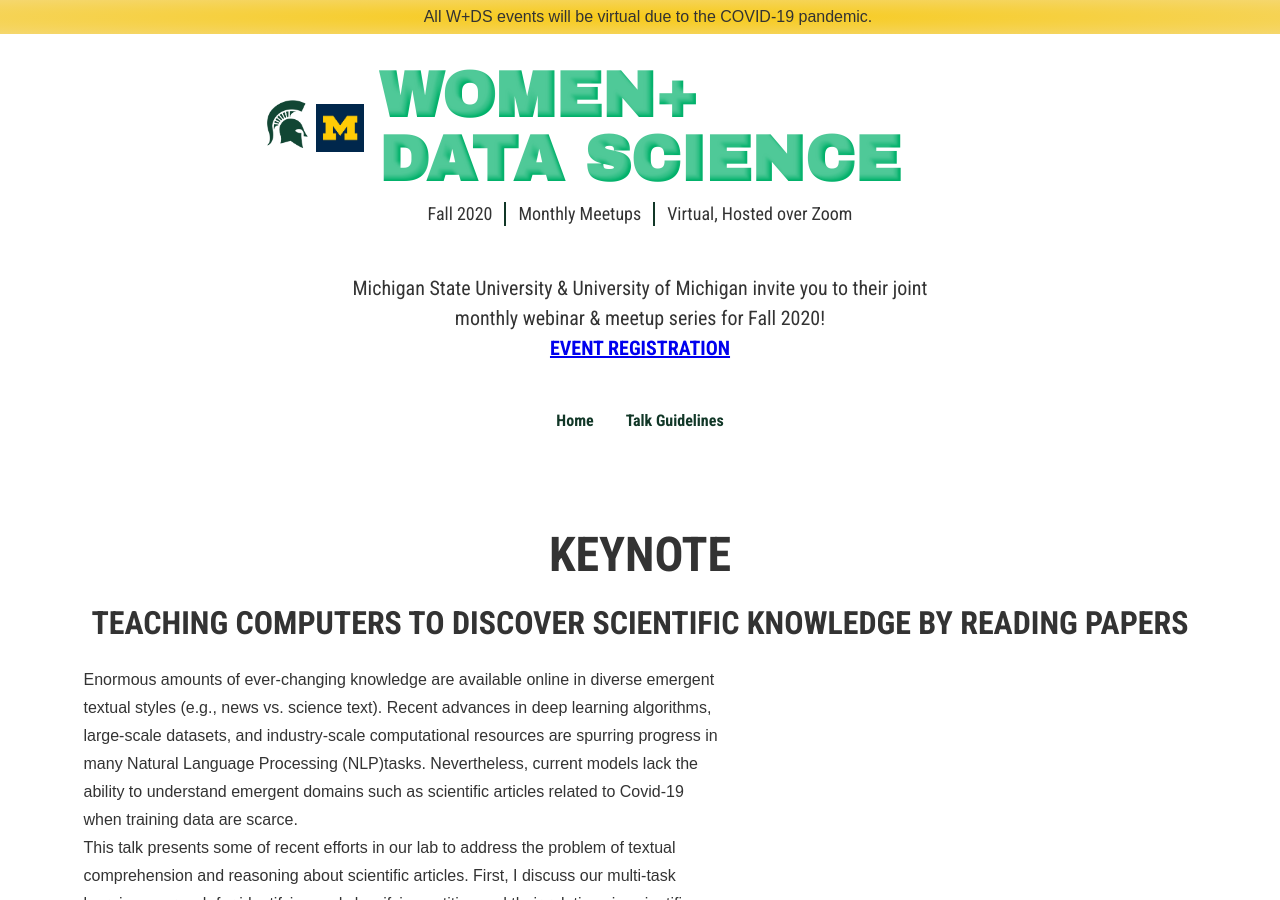
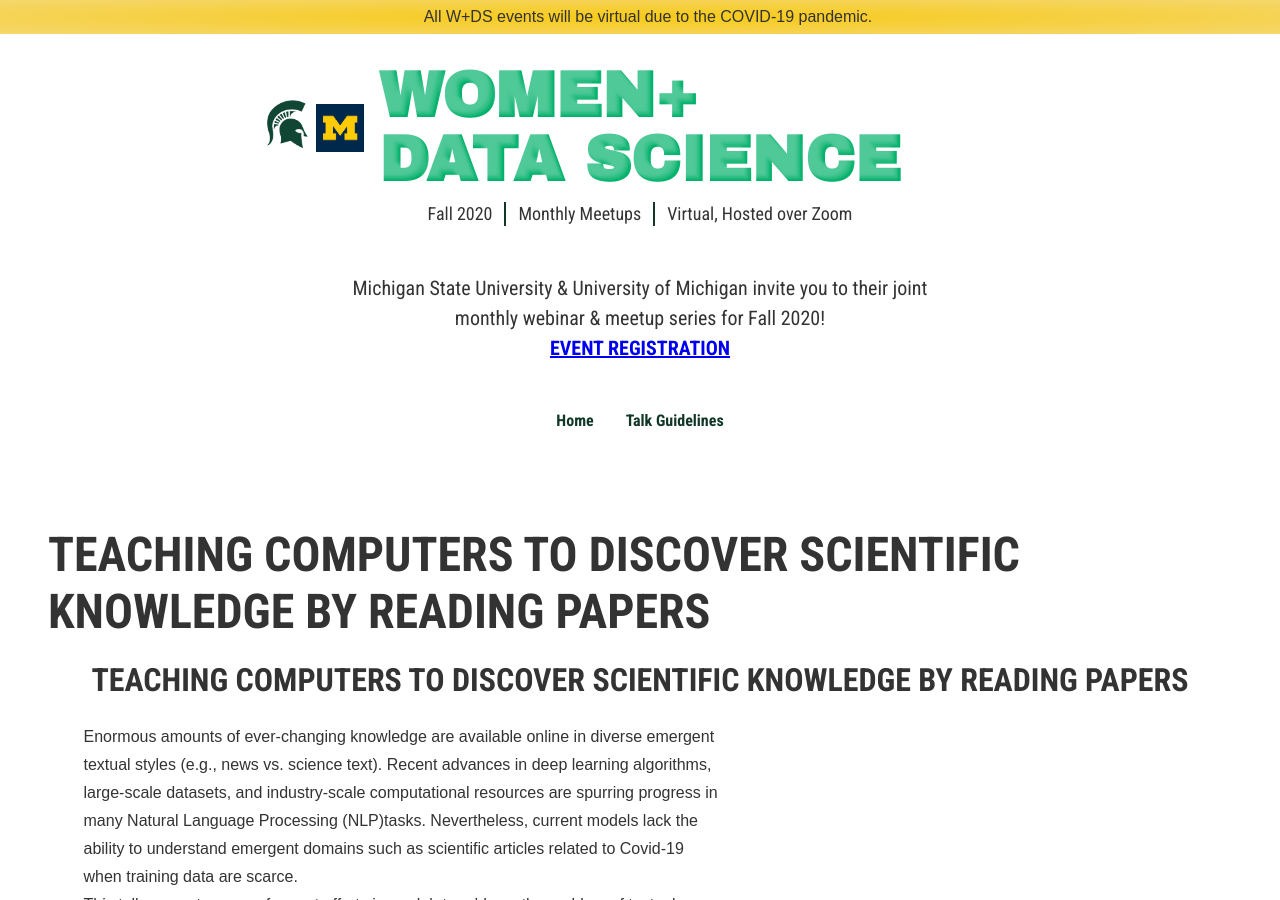
Before and after one commit to women-plus-datascience/women-plus-datascience.github.io, a Jekyll site: the page built from content/seminars/2020_09/keynote.md, in a window 1280 px wide and 900 px high. Built offline with Jekyll 4.4.1, drawn with Linux system fonts in a browser that asks for light colours; our own code applies the rules of GitHub Pages for plain Markdown files.

Commit message:
Update keynote.md

```diff
--- a/content/seminars/2020_09/keynote.md
+++ b/content/seminars/2020_09/keynote.md
@@ -1,8 +1,3 @@
----
-layout: "page"
-title: "Keynote"
-weight: 4
----
 # Teaching computers to discover scientific knowledge by reading papers
 
 Enormous amounts of ever-changing knowledge are available online in diverse emergent textual styles (e.g., news vs. science text).
```
